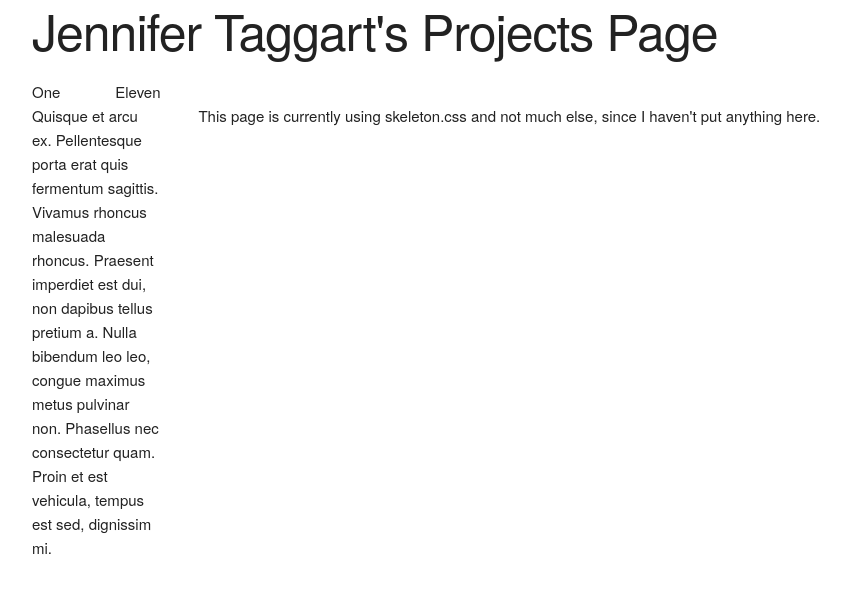
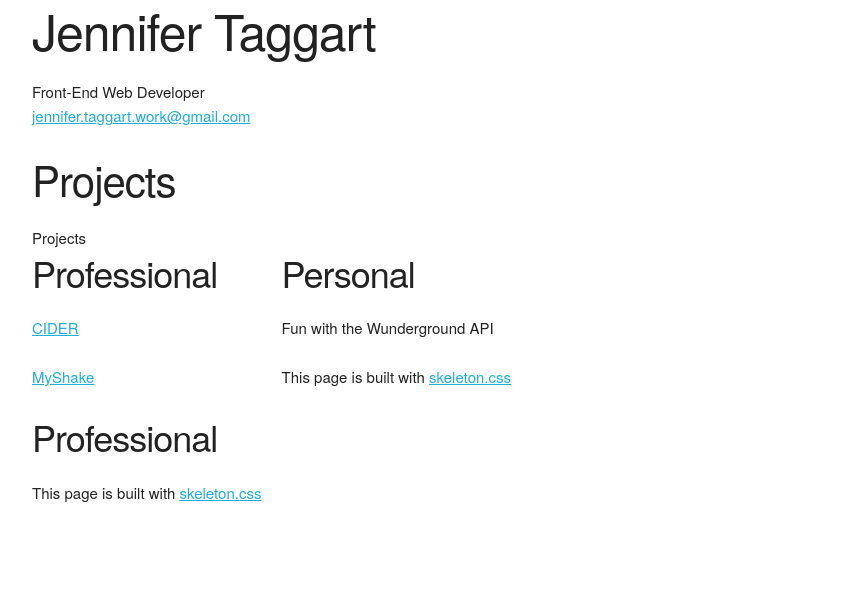
Before and after one commit to jennifertaggart/jennifertaggart.github.io, a plain HTML site: page index.html in a window 1280 px wide. Shown: the whole page, without its empty margins (128-978 px from the left). Drawn offline with Linux system fonts and the light colour scheme.

Commit message:
Added links to a couple of projects

```diff
--- a/index.html
+++ b/index.html
@@ -16,18 +16,30 @@
   <!-- .container is main centered wrapper -->
   <div class="container">
 
-  <h1>Jennifer Taggart's Projects Page</h1>
+  <h1>Jennifer Taggart</h1>
+  <p>Front-End Web Developer<br>
+  <a href="mailto:jennifer.taggart.work@gmail.com">jennifer.taggart.work@gmail.com</a>
+  <h2>Projects</h2>
   <!-- columns should be the immediate child of a .row -->
     <div class="row">
-      <div class="one column">One</div>
-      <div class="eleven columns">Eleven</div>
+      <div class="one column">Projects</div>
+      <div class="eleven columns"></div>
     </div>
 
   <!-- just use a number and class 'column' or 'columns' -->
     <div class="row">
-      <div class="two columns">Quisque et arcu ex. Pellentesque porta erat quis fermentum sagittis. Vivamus rhoncus malesuada rhoncus. Praesent imperdiet est dui, non dapibus tellus pretium a. Nulla bibendum leo leo, congue maximus metus pulvinar non. Phasellus nec consectetur quam. Proin et est vehicula, tempus est sed, dignissim mi. </div>
-      <div class="ten columns">This page is currently using skeleton.css and not much else, since I haven't put anything here.</div>
+      <div class="three columns"><h3>Professional</h3>
+      <p><a href="http://www.deep-earth.org/">CIDER</a></p>
+      <a href="http://myshake.berkeley.edu/">MyShake</a></div>
+      <div class="nine columns"><h3>Personal</h3>
+      <p>Fun with the Wunderground API</p>
+      <p>This page is built with <a href="http://getskeleton.com/">skeleton.css</a></p></div>
+    </div>
+    <div class="row">
+      <div class="twelve columns"><h3>Professional</h3>
+      <p>This page is built with <a href="http://getskeleton.com/">skeleton.css</a></p></div>
     </div>
   </div>
+
 </body>
 </html>
```
